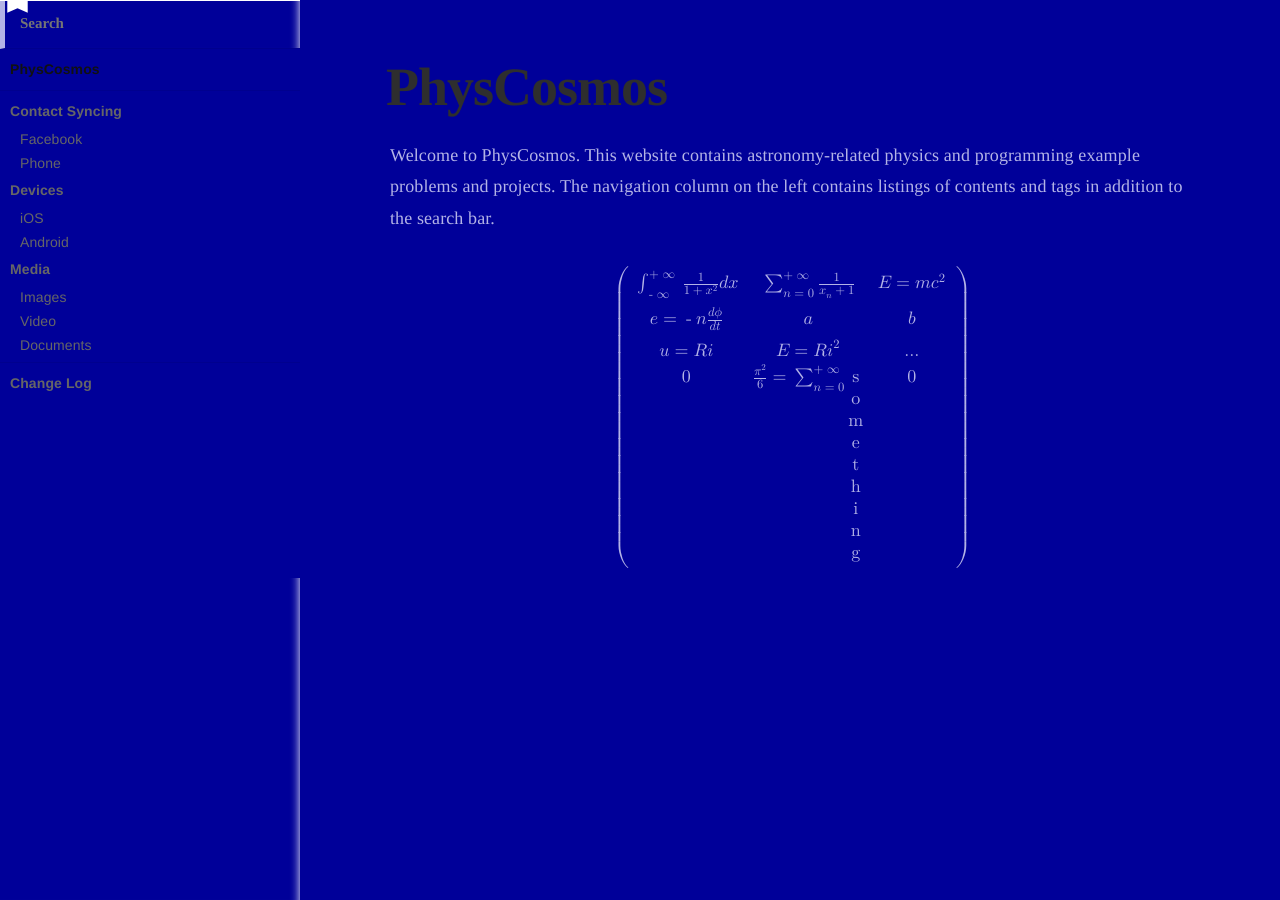
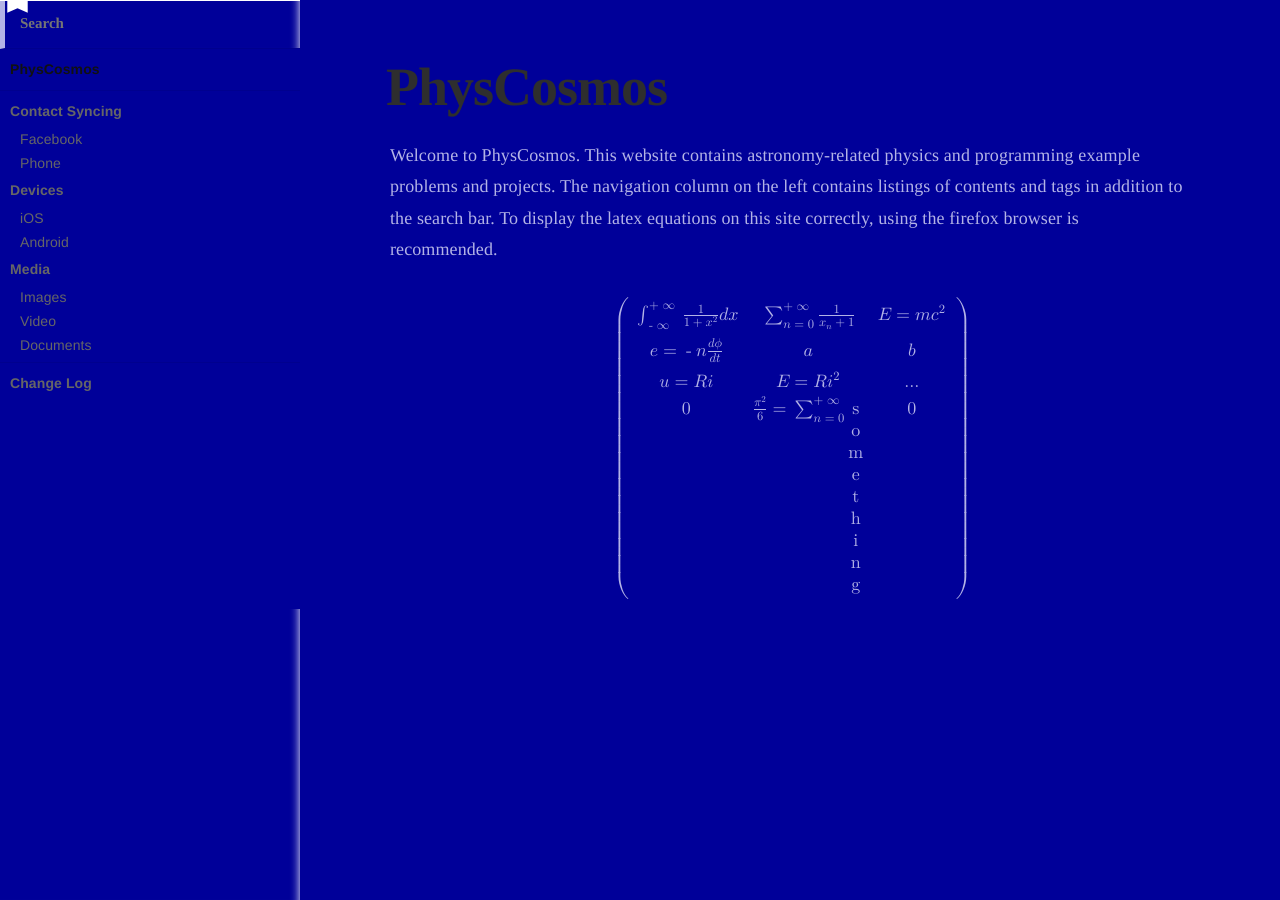
Before and after one commit to PhysCosmos/Site, a Jekyll site: the page built from index.md, in a window 1280 px wide. Built offline with Jekyll 4.4.1, drawn with Linux system fonts in a browser that asks for light colours.

Commit message:
Update index.md

```diff
--- a/index.md
+++ b/index.md
@@ -5,6 +5,9 @@ title: PhysCosmos
 Welcome to PhysCosmos.
 This website contains astronomy-related physics and programming example problems and projects.
 The navigation column on the left contains listings of contents and tags in addition to the search bar.
+To display the latex equations on this site correctly, using the firefox browser is recommended.
+
+
 <math xmlns="http://www.w3.org/1998/Math/MathML" display="block" title="\begin{pmatrix} \int_{-\infty}^{+\infty} \frac{1}{1+x^2} d x &amp; \sum_{n=0}^{+\infty} \frac{1}{x_n+1} &amp; E = mc^2 \\   e = -n \frac{d\phi}{dt} &amp; a &amp; b \\ u=Ri &amp; E=Ri^2 &amp; \dots \\  0 &amp; \frac{\pi^2}{6} = \sum_{n=0}^{+\infty}\text{something} &amp; 0 \end{pmatrix} ">
   <mrow>
     <mrow>
```
